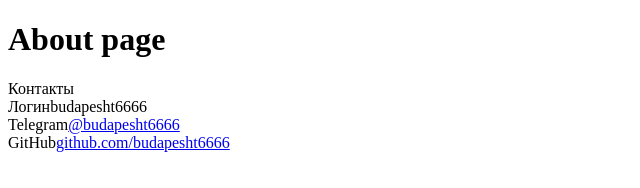
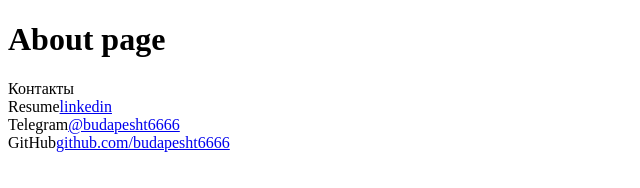
Before and after one commit to budapesht6666/send-tokens-test, a Next.js app: page /about in a window 1280 px wide. Shown: the top 188 px of the page, without its empty margins (0-640 px from the left). Built offline with nearby package versions, Linux system fonts and the light colour scheme.

Commit message:
contacts

```diff
--- a/src/app/about/page.tsx
+++ b/src/app/about/page.tsx
@@ -10,8 +10,15 @@
         </CardHeader>
         <CardContent className="space-y-3 text-sm sm:text-base">
           <div className="flex items-center justify-between gap-4">
-            <span className="text-muted-foreground">Логин</span>
-            <span className="font-medium break-all">budapesht6666</span>
+            <span className="text-muted-foreground">Resume</span>
+            <a
+              href="https://www.linkedin.com/in/pavel-d-99b26a240"
+              target="_blank"
+              rel="noreferrer"
+              className="font-medium text-primary hover:underline break-all"
+            >
+              linkedin
+            </a>
           </div>
           <div className="flex items-center justify-between gap-4">
             <span className="text-muted-foreground">Telegram</span>
```
